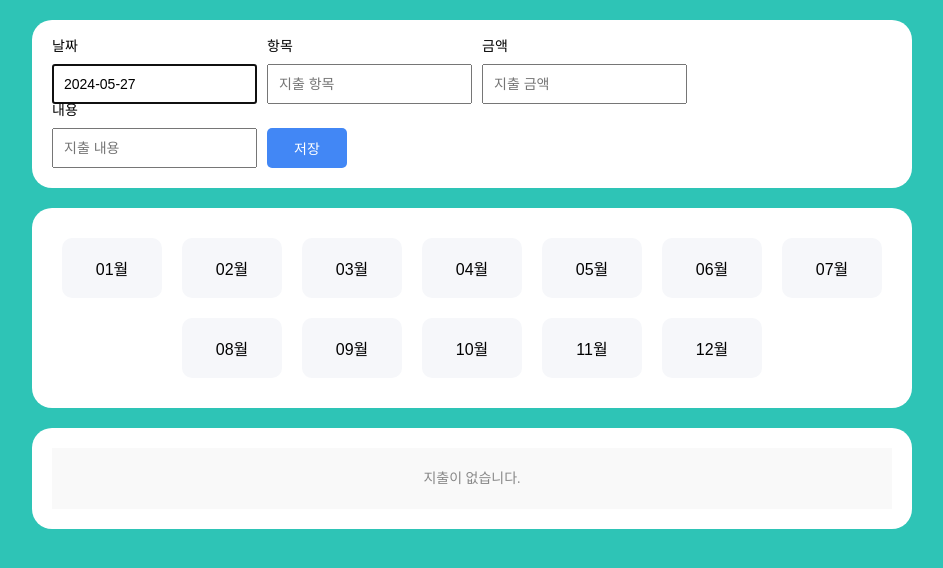
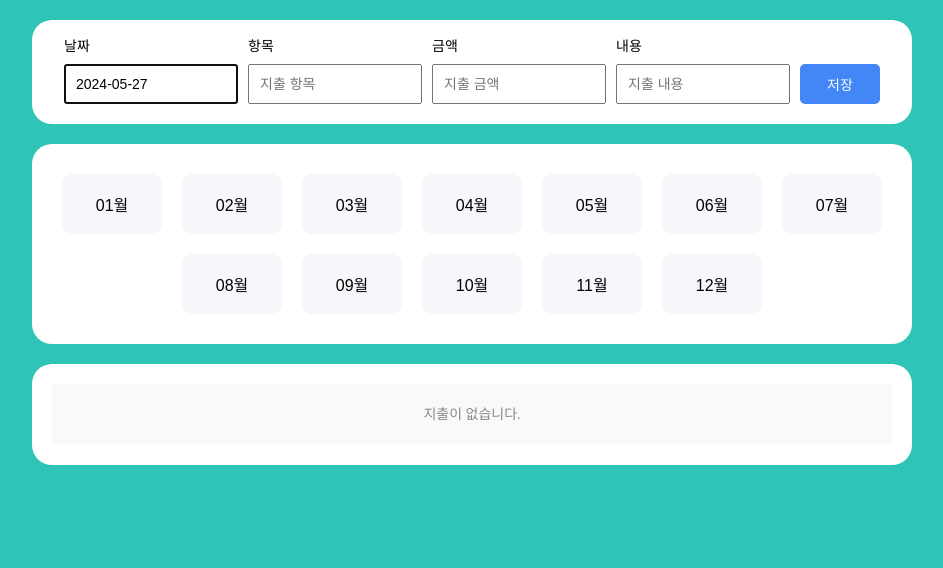
Before and after one commit to slsl2/FinancialRecords, a React (Vite) app in the folder financial-records/: page / in a window 1280 px wide. Shown: the top 568 px of the page, without its empty margins (168-1111 px from the left). Built offline with nearby package versions, Linux system fonts and the light colour scheme.

Commit message:
style: form style 수정

```diff
--- a/financial-records/src/components/atoms/Button.jsx
+++ b/financial-records/src/components/atoms/Button.jsx
@@ -26,7 +26,6 @@ const Button = ({
 const StyledButton = styled.button`
   padding: 1rem 2rem;
   border-radius: 5px;
-  line-width: 150%;
   font-size: 1.4rem;
   border: none;
   width: ${(props) => props.$width};
--- a/financial-records/src/components/organisms/RecordCreateContainer.jsx
+++ b/financial-records/src/components/organisms/RecordCreateContainer.jsx
@@ -86,7 +86,6 @@ const RecordCreateContainer = () => {
             placeholder="지출 내용"
           />
         </InputDiv>
-        <div>
         <Button
           width="8rem"
           backgroundColor="#4287f5"
@@ -95,7 +94,6 @@ const RecordCreateContainer = () => {
           contents="저장"
           type="submit"
         ></Button>
-        </div>
       </RecordForm>
     </>
   );
@@ -104,6 +102,7 @@ const RecordCreateContainer = () => {
 const RecordForm = styled(StyledContainer).attrs({ as: "form" })`
   font-size: 1.4rem;
   display: flex;
+  justify-content: center;
   align-items: end;
   flex-wrap: wrap;
 `;
@@ -115,6 +114,7 @@ const Input = styled.input`
   font-size: 1.4rem;
   margin: 1rem 1rem 0 0;
   padding: 1rem;
+  width: 15rem;
 `;
 
 export default RecordCreateContainer;
```
Lines whose indentation alone changed are shown as unchanged.
